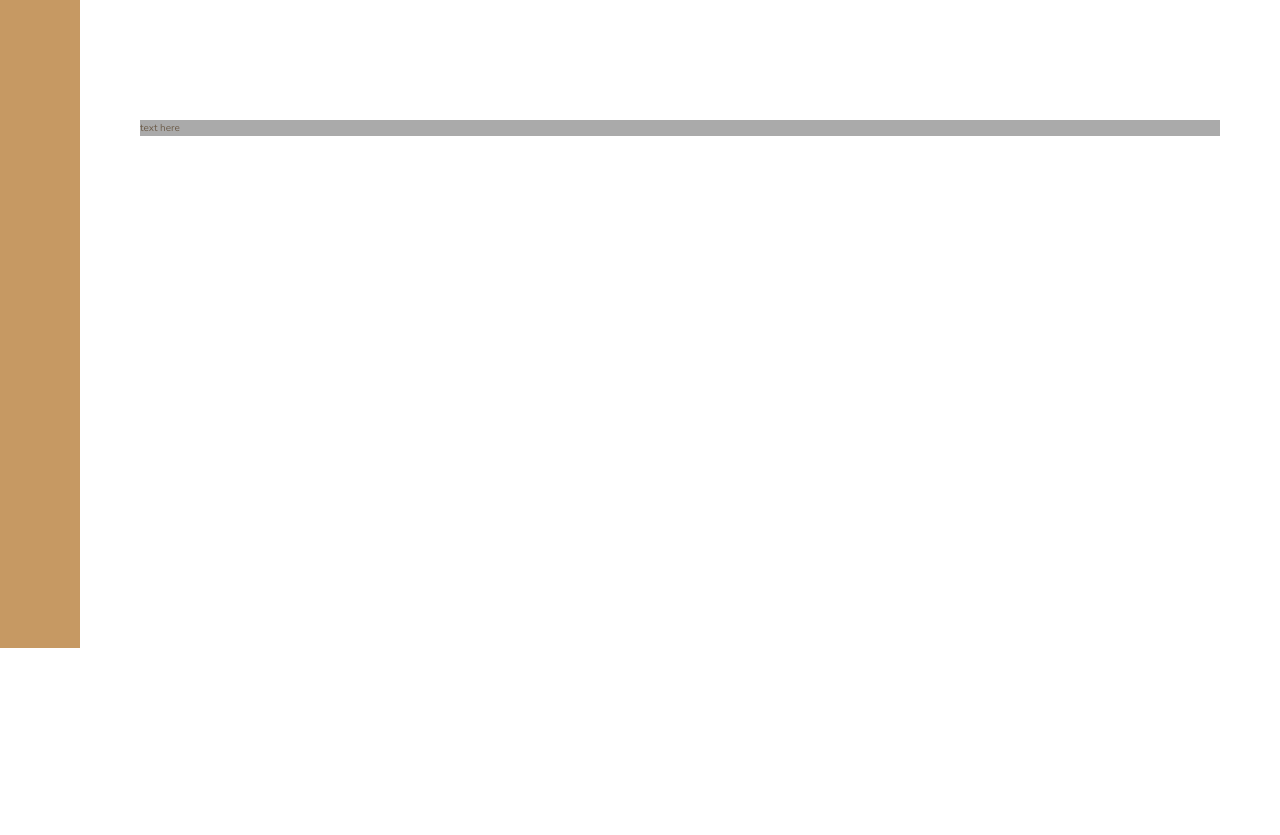
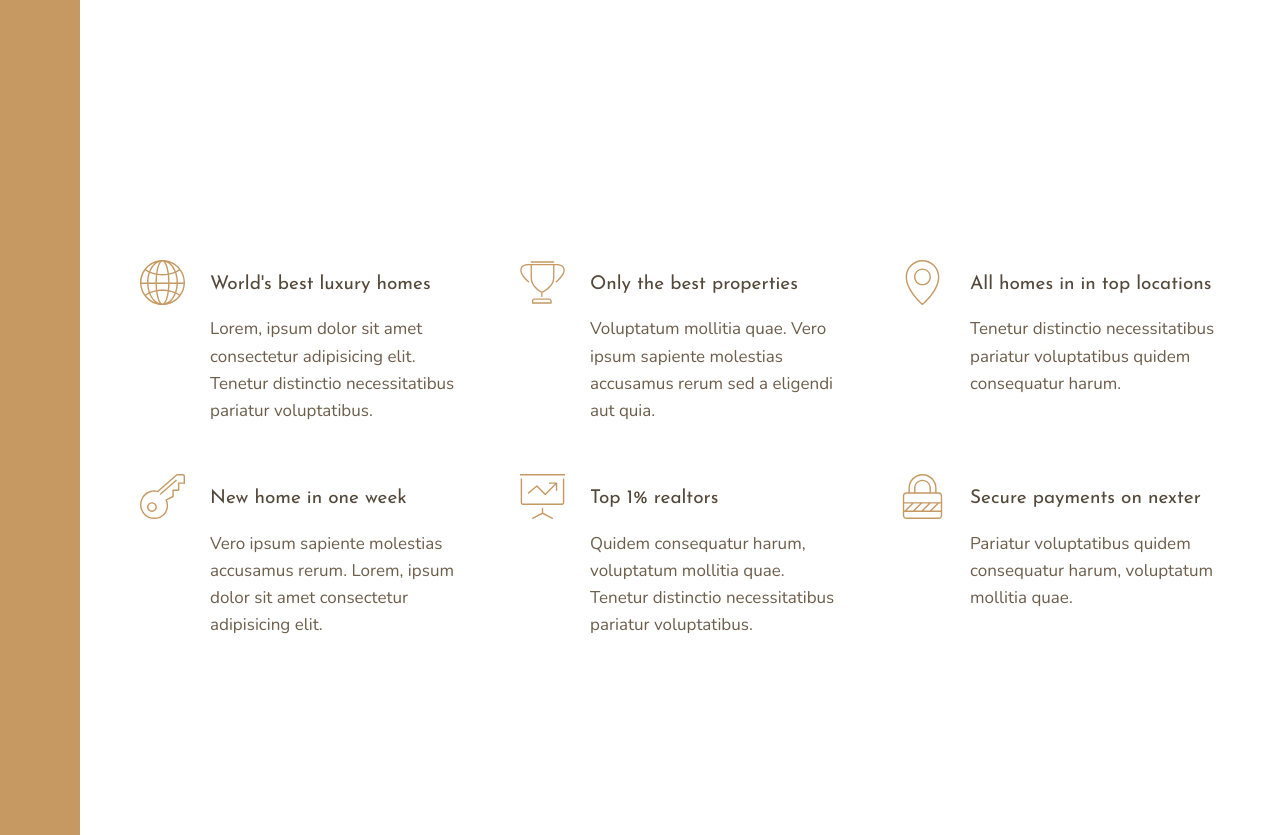
Before and after one commit to vangeliyyulia/Advanced-CSS-Nexter, a website: page index.html in a window 1280 px wide. Shown: the part 520-1355 px from the top of the page. Before the commit the page ends 1168 px from the top, so only its background shows below. Drawn offline with nearby package versions, Linux system fonts and the light colour scheme.

Commit message:
The Features Section

```diff
--- a/index.html
+++ b/index.html
@@ -22,7 +22,53 @@
 
         </div>
         <section class="features">
-            text here
+            <div class="feature">
+                <svg class="feature__icon">
+                    <use xlink:href="img/sprite.svg#icon-global"></use>
+                </svg>
+                <h4 class="heading-4 heading-4--dark">World's best luxury homes</h4>
+                <p class="feature__text">Lorem, ipsum dolor sit amet consectetur adipisicing elit. Tenetur distinctio necessitatibus pariatur voluptatibus.</p>
+            </div>
+
+            <div class="feature">
+                <svg class="feature__icon">
+                    <use xlink:href="img/sprite.svg#icon-trophy"></use>
+                </svg>
+                <h4 class="heading-4 heading-4--dark">Only the best properties</h4>
+                <p class="feature__text">Voluptatum mollitia quae. Vero ipsum sapiente molestias accusamus rerum sed a eligendi aut quia.</p>
+            </div>
+
+            <div class="feature">
+                <svg class="feature__icon">
+                    <use xlink:href="img/sprite.svg#icon-map-pin"></use>
+                </svg>
+                <h4 class="heading-4 heading-4--dark">All homes in in top locations</h4>
+                <p class="feature__text">Tenetur distinctio necessitatibus pariatur voluptatibus quidem consequatur harum.</p>
+            </div>
+
+            <div class="feature">
+                <svg class="feature__icon">
+                    <use xlink:href="img/sprite.svg#icon-key"></use>
+                </svg>
+                <h4 class="heading-4 heading-4--dark">New home in one week</h4>
+                <p class="feature__text">Vero ipsum sapiente molestias accusamus rerum. Lorem, ipsum dolor sit amet consectetur adipisicing elit.</p>
+            </div>
+
+            <div class="feature">
+                <svg class="feature__icon">
+                    <use xlink:href="img/sprite.svg#icon-presentation"></use>
+                </svg>
+                <h4 class="heading-4 heading-4--dark">Top 1% realtors</h4>
+                <p class="feature__text">Quidem consequatur harum, voluptatum mollitia quae. Tenetur distinctio necessitatibus pariatur voluptatibus.</p>
+            </div>
+
+            <div class="feature">
+                <svg class="feature__icon">
+                    <use xlink:href="img/sprite.svg#icon-lock"></use>
+                </svg>
+                <h4 class="heading-4 heading-4--dark">Secure payments on nexter</h4>
+                <p class="feature__text">Pariatur voluptatibus quidem consequatur harum, voluptatum mollitia quae.</p>
+            </div>
         </section>
         <div class="story__pictures">
 
--- a/sass/_features.scss
+++ b/sass/_features.scss
@@ -1,4 +1,28 @@
 .features {
-    background-color: $color-grey-light-2;
+    margin: 15rem 0;
     grid-column: center-start / center-end;
+    display: grid;
+    //grid-template-columns: repeat(3, 1fr);
+    grid-template-columns: repeat(auto-fit, minmax(25rem, 1fr));
+    grid-gap: 6rem;
+    align-items: start;
 }
+
+.feature {
+    display: grid;
+    grid-template-columns: 4.5rem 1fr;
+    grid-row-gap: 1.5rem;
+    grid-column-gap: 2.5rem;
+
+    &__icon {
+        fill: $color-primary;
+        width: 4.5rem;
+        height: 4.5rem;
+        grid-row: 1 / span 2;
+        transform: translateY(-1rem);
+    }
+
+    &__text {
+        font-size: 1.7rem;
+    }
+}
--- a/sass/_typography.scss
+++ b/sass/_typography.scss
@@ -0,0 +1,24 @@
+%heading {
+    font-family: $font-display;
+    font-weight: 400;
+}
+
+.heading-1 {
+    @extend %heading;
+}
+
+.heading-2 {
+    @extend %heading;
+}
+
+.heading-3 {
+    @extend %heading;
+}
+
+.heading-4 {
+    @extend %heading;
+    font-size: 1.9rem;
+
+    &--light {color: $color-grey-light-1};
+    &--dark {color: $color-grey-dark-1};
+}
```
Also changed, not shown: css/style.css.
